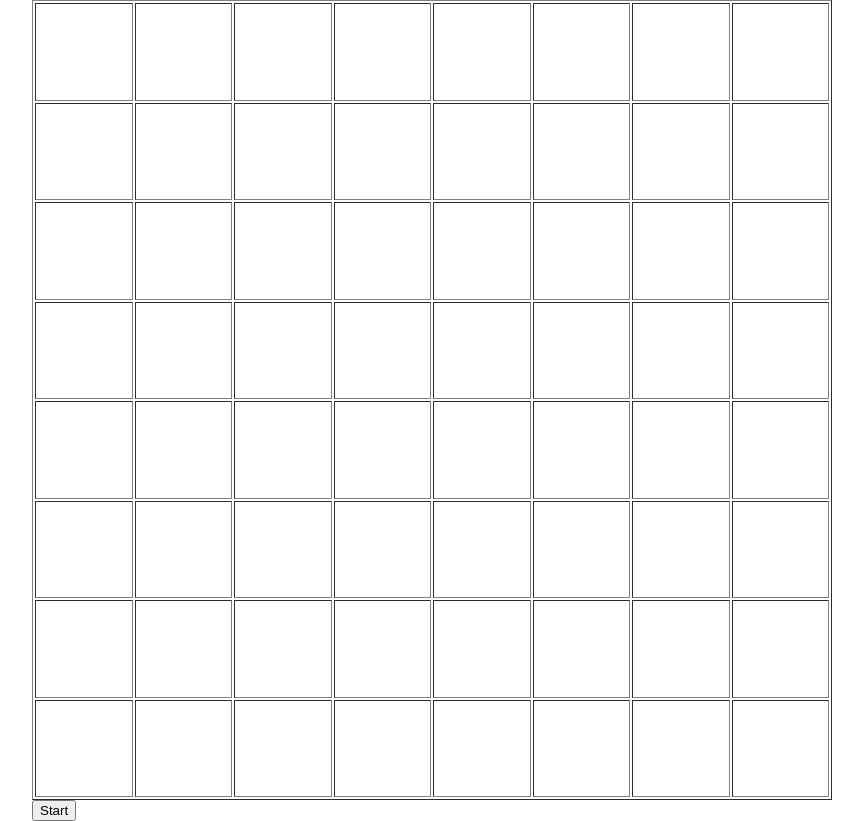
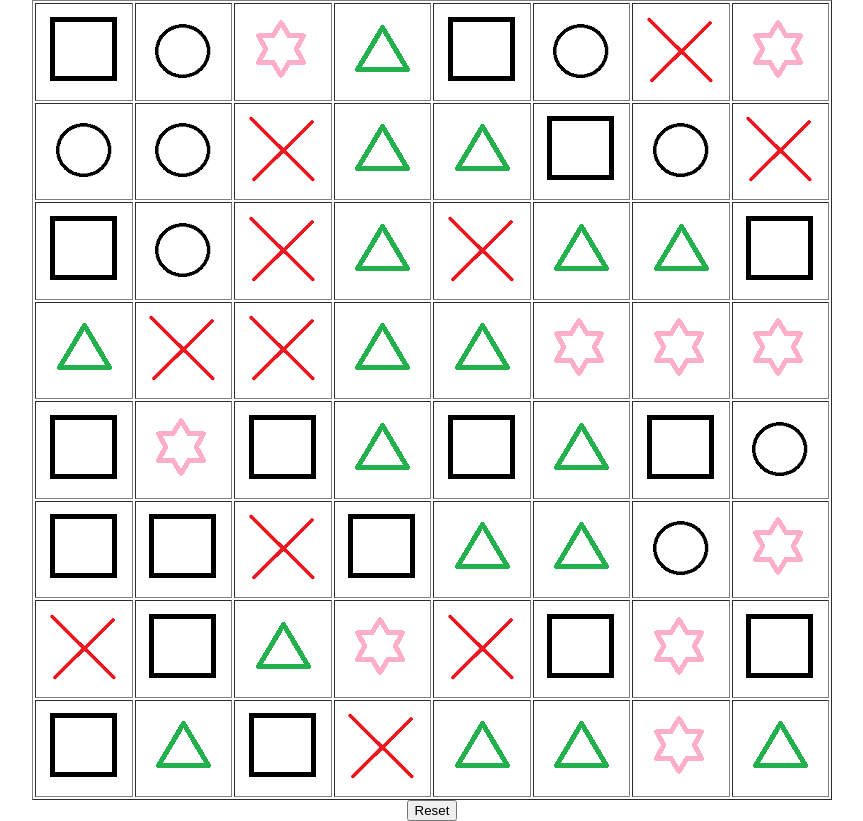
Before and after one commit to Adam966/candyCrush, a plain HTML site: page index.html in a window 1280 px wide. Shown: the whole page, without its empty margins (208-1071 px from the left). Drawn offline with nearby package versions, Linux system fonts and the light colour scheme.

Commit message:
presuvanie elementov + uprava tabulky

```diff
--- a/css/style.css
+++ b/css/style.css
@@ -15,8 +15,7 @@ left:50%;
 top:50%;
 margin-left:-400px; /* -1/2 width */
 margin-top:-400px; /* -1/2 height */
-
-
+text-align: center;
 }
 
 table {
--- a/index.html
+++ b/index.html
@@ -6,98 +6,99 @@
 <!-- CSS prepojenie-->
 <link rel="stylesheet" href="css/style.css" type="text/css">
 <!-- JS prepojenie-->
-<script type="text/javascript" src="js/app.js"></script>
+
 <!-- jQuery prepojenie-->
 <script src="https://ajax.googleapis.com/ajax/libs/jquery/3.3.1/jquery.min.js"></script>
 </head>
-<body>
+<body onload="start()">
   <div id="tableBox">
     <table border="1">
-      <tr>
-        <td name="elm"></td>
-        <td name="elm"></td>
-        <td name="elm"></td>
-        <td name="elm"></td>
-        <td name="elm"></td>
-        <td name="elm"></td>
-        <td name="elm"></td>
-        <td name="elm"></td>
+    <tr>
+      <td><img name="elm" src="img/empty.png" onclick="getPos(0, 0)"></td>
+      <td><img name="elm" src="img/empty.png" onclick="getPos(0, 1)"></td>
+      <td><img name="elm" src="img/empty.png" onclick="getPos(0, 2)"></td>
+      <td><img name="elm" src="img/empty.png" onclick="getPos(0, 3)"></td>
+      <td><img name="elm" src="img/empty.png" onclick="getPos(0, 4)"></td>
+      <td><img name="elm" src="img/empty.png" onclick="getPos(0, 5)"></td>
+      <td><img name="elm" src="img/empty.png" onclick="getPos(0, 6)"></td>
+      <td><img name="elm" src="img/empty.png" onclick="getPos(0, 7)"></td>
     </tr>
     <tr>
-      <td name="elm"></td>
-      <td name="elm"></td>
-      <td name="elm"></td>
-      <td name="elm"></td>
-      <td name="elm"></td>
-      <td name="elm"></td>
-      <td name="elm"></td>
-      <td name="elm"></td>
+      <td><img name="elm" src="img/empty.png" onclick="getPos(1, 0)"></td>
+      <td><img name="elm" src="img/empty.png" onclick="getPos(1, 1)"></td>
+      <td><img name="elm" src="img/empty.png" onclick="getPos(1, 2)"></td>
+      <td><img name="elm" src="img/empty.png" onclick="getPos(1, 3)"></td>
+      <td><img name="elm" src="img/empty.png" onclick="getPos(1, 4)"></td>
+      <td><img name="elm" src="img/empty.png" onclick="getPos(1, 5)"></td>
+      <td><img name="elm" src="img/empty.png" onclick="getPos(1, 6)"></td>
+      <td><img name="elm" src="img/empty.png" onclick="getPos(1, 7)"></td>
     </tr>
     <tr>
-      <td name="elm"></td>
-      <td name="elm"></td>
-      <td name="elm"></td>
-      <td name="elm"></td>
-      <td name="elm"></td>
-      <td name="elm"></td>
-      <td name="elm"></td>
-      <td name="elm"></td>
+      <td><img name="elm" src="img/empty.png" onclick="getPos(2, 0)"></td>
+      <td><img name="elm" src="img/empty.png" onclick="getPos(2, 1)"></td>
+      <td><img name="elm" src="img/empty.png" onclick="getPos(2, 2)"></td>
+      <td><img name="elm" src="img/empty.png" onclick="getPos(2, 3)"></td>
+      <td><img name="elm" src="img/empty.png" onclick="getPos(2, 4)"></td>
+      <td><img name="elm" src="img/empty.png" onclick="getPos(2, 5)"></td>
+      <td><img name="elm" src="img/empty.png" onclick="getPos(2, 6)"></td>
+      <td><img name="elm" src="img/empty.png" onclick="getPos(2, 7)"></td>
     </tr>
     <tr>
-      <td name="elm"></td>
-      <td name="elm"></td>
-      <td name="elm"></td>
-      <td name="elm"></td>
-      <td name="elm"></td>
-      <td name="elm"></td>
-      <td name="elm"></td>
-      <td name="elm"></td>
+      <td><img name="elm" src="img/empty.png" onclick="getPos(3, 0)"></td>
+      <td><img name="elm" src="img/empty.png" onclick="getPos(3, 1)"></td>
+      <td><img name="elm" src="img/empty.png" onclick="getPos(3, 2)"></td>
+      <td><img name="elm" src="img/empty.png" onclick="getPos(3, 3)"></td>
+      <td><img name="elm" src="img/empty.png" onclick="getPos(3, 4)"></td>
+      <td><img name="elm" src="img/empty.png" onclick="getPos(3, 5)"></td>
+      <td><img name="elm" src="img/empty.png" onclick="getPos(3, 6)"></td>
+      <td><img name="elm" src="img/empty.png" onclick="getPos(3, 7)"></td>
     </tr>
     <tr>
-      <td name="elm"></td>
-      <td name="elm"></td>
-      <td name="elm"></td>
-      <td name="elm"></td>
-      <td name="elm"></td>
-      <td name="elm"></td>
-      <td name="elm"></td>
-      <td name="elm"></td>
+      <td><img name="elm" src="img/empty.png" onclick="getPos(4, 0)"></td>
+      <td><img name="elm" src="img/empty.png" onclick="getPos(4, 1)"></td>
+      <td><img name="elm" src="img/empty.png" onclick="getPos(4, 2)"></td>
+      <td><img name="elm" src="img/empty.png" onclick="getPos(4, 3)"></td>
+      <td><img name="elm" src="img/empty.png" onclick="getPos(4, 4)"></td>
+      <td><img name="elm" src="img/empty.png" onclick="getPos(4, 5)"></td>
+      <td><img name="elm" src="img/empty.png" onclick="getPos(4, 6)"></td>
+      <td><img name="elm" src="img/empty.png" onclick="getPos(4, 7)"></td>
     </tr>
     <tr>
-      <td name="elm"></td>
-      <td name="elm"></td>
-      <td name="elm"></td>
-      <td name="elm"></td>
-      <td name="elm"></td>
-      <td name="elm"></td>
-      <td name="elm"></td>
-      <td name="elm"></td>
+      <td><img name="elm" src="img/empty.png" onclick="getPos(5, 0)"></td>
+      <td><img name="elm" src="img/empty.png" onclick="getPos(5, 1)"></td>
+      <td><img name="elm" src="img/empty.png" onclick="getPos(5, 2)"></td>
+      <td><img name="elm" src="img/empty.png" onclick="getPos(5, 3)"></td>
+      <td><img name="elm" src="img/empty.png" onclick="getPos(5, 4)"></td>
+      <td><img name="elm" src="img/empty.png" onclick="getPos(5, 5)"></td>
+      <td><img name="elm" src="img/empty.png" onclick="getPos(5, 6)"></td>
+      <td><img name="elm" src="img/empty.png" onclick="getPos(5, 7)"></td>
     </tr>
     <tr>
-      <td name="elm"></td>
-      <td name="elm"></td>
-      <td name="elm"></td>
-      <td name="elm"></td>
-      <td name="elm"></td>
-      <td name="elm"></td>
-      <td name="elm"></td>
-      <td name="elm"></td>
+      <td><img name="elm" src="img/empty.png" onclick="getPos(6, 0)"></td>
+      <td><img name="elm" src="img/empty.png" onclick="getPos(6, 1)"></td>
+      <td><img name="elm" src="img/empty.png" onclick="getPos(6, 2)"></td>
+      <td><img name="elm" src="img/empty.png" onclick="getPos(6, 3)"></td>
+      <td><img name="elm" src="img/empty.png" onclick="getPos(6, 4)"></td>
+      <td><img name="elm" src="img/empty.png" onclick="getPos(6, 5)"></td>
+      <td><img name="elm" src="img/empty.png" onclick="getPos(6, 6)"></td>
+      <td><img name="elm" src="img/empty.png" onclick="getPos(6, 7)"></td>
     </tr>
     <tr>
-      <td name="elm"></td>
-      <td name="elm"></td>
-      <td name="elm"></td>
-      <td name="elm"></td>
-      <td name="elm"></td>
-      <td name="elm"></td>
-      <td name="elm"></td>
-      <td name="elm"></td>
+      <td><img name="elm" src="img/empty.png" onclick="getPos(7, 0)"></td>
+      <td><img name="elm" src="img/empty.png" onclick="getPos(7, 1)"></td>
+      <td><img name="elm" src="img/empty.png" onclick="getPos(7, 2)"></td>
+      <td><img name="elm" src="img/empty.png" onclick="getPos(7, 3)"></td>
+      <td><img name="elm" src="img/empty.png" onclick="getPos(7, 4)"></td>
+      <td><img name="elm" src="img/empty.png" onclick="getPos(7, 5)"></td>
+      <td><img name="elm" src="img/empty.png" onclick="getPos(7, 6)"></td>
+      <td><img name="elm" src="img/empty.png" onclick="getPos(7, 7)"></td>
     </tr>
   </table>
-  <button type="submit" name="button" onclick="start();">Start</button>
+  <button type="submit" name="button" onclick="start()">Reset</button>
  </div>
  <div class="score">
 
  </div>
+ <script type="text/javascript" src="js/app.js"></script>
 </body>
 </html>
--- a/js/app.js
+++ b/js/app.js
@@ -1,11 +1,9 @@
-$(document).ready(function(){
-
-});
+let pos = new Array();
+let board = [[0,0,0,0,0,0,0,0],[0,0,0,0,0,0,0,0],[0,0,0,0,0,0,0,0],[0,0,0,0,0,0,0,0],[0,0,0,0,0,0,0,0],[0,0,0,0,0,0,0,0],[0,0,0,0,0,0,0,0],[0,0,0,0,0,0,0,0]];
 
 function start() {
-  let board = [[0,0,0,0,0,0,0,0],[0,0,0,0,0,0,0,0],[0,0,0,0,0,0,0,0],[0,0,0,0,0,0,0,0],[0,0,0,0,0,0,0,0],[0,0,0,0,0,0,0,0],[0,0,0,0,0,0,0,0],[0,0,0,0,0,0,0,0]];
 
-  randomizer();
+
   setupBoard(board);
 
   console.log(board);
@@ -16,7 +14,10 @@ function setupBoard(board) {
   for (var i = 0; i < board.length; i++) {
     for (var j = 0; j < board.length; j++) {
       board[i][j] = randomizer();
-      document.getElementsByName('elm')[index].innerHTML = board[i][j];
+//      console.log("Array: " + i + j);
+//      console.log("Index: " + index);
+//      console.log(board[i][j]);
+      document.getElementsByName('elm')[index].src = board[i][j];
       index++;
     }
   }
@@ -24,14 +25,14 @@ function setupBoard(board) {
 
 function randomizer() {
 
-  const sign = '⌘';
-  const rect = '▯';
-  const circ = '◉';
-  const crs  = 'X';
-  const str  = '★';
+  const sign = "img/circle.png";
+  const rect = "img/rectangle.png";
+  const circ = "img/star.png";
+  const crs  = "img/triangle.png";
+  const str  = "img/cross.png";
 
   let rnd = Math.floor(Math.random() * 5) + 1;
-  console.log(rnd);
+//  console.log(rnd);
 
   switch (rnd) {
     case 1:
@@ -50,3 +51,42 @@ function randomizer() {
       break;
   }
 }
+
+function getPos(x, y) {
+  if (pos.length < 4) {
+    pos.push(x);
+    pos.push(y);
+    console.log(pos);
+    changePos();
+  }
+}
+
+function changePos() {
+  if (pos.length == 4) {
+    let temp = pos[0];
+    pos[0] = pos[2];
+    pos[2] = temp;
+
+    temp = pos[1];
+    pos[1] = pos[3];
+    pos[3] = temp;
+    console.log(pos);
+    drawBoard(pos);
+  }
+}
+
+function drawBoard(pos) {
+  let temp = board[pos[2]][pos[3]];
+  board[pos[2]][pos[3]] = board[pos[0]][pos[1]];
+  board[pos[0]][pos[1]] = temp;
+  console.log(board);
+
+  let index = 0;
+  for (var i = 0; i < board.length; i++) {
+    for (var j = 0; j < board.length; j++) {
+      document.getElementsByName('elm')[index].src = board[i][j];
+      index++;
+    }
+  }
+  pos.length = 0;
+}
```
Also changed, not shown: img/circle.png (added), img/cross.png (added), img/empty.png (added), img/rectangle.png (added), img/star.png (added), img/triangle.png (added).
